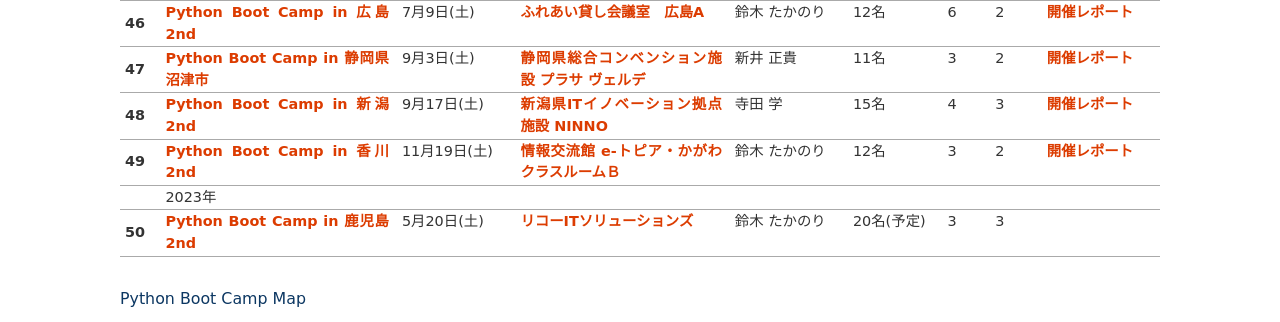
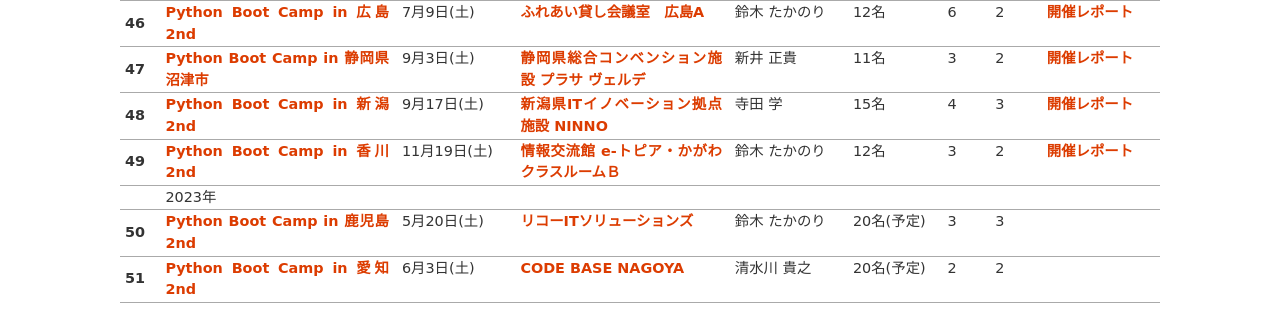
Before and after one commit to pyconjp/www.pycon.jp, a Sphinx documentation site: the page built from source/support/bootcamp.rst, in a window 1280 px wide and 900 px high, scrolled down 4110 px, cut to the strip 0-322 px from the top of the window. Built offline with Sphinx 7.4.7, drawn with Linux system fonts in a browser that asks for light colours.

Commit message:
Add pycamp aichi 2nd

```diff
--- a/source/support/bootcamp.rst
+++ b/source/support/bootcamp.rst
@@ -58,7 +58,7 @@
      - **茨城**、**栃木**、**群馬**、**埼玉**、**千葉**、東京、**神奈川** (2)
      - 6/7
    * - 中部
-     - **山梨**、**長野** (2)、**新潟** (2)、富山、**石川**、**福井**、**静岡** (3)、**愛知**、**岐阜**
+     - **山梨**、**長野** (2)、**新潟** (2)、富山、**石川**、**福井**、**静岡** (3)、**愛知** (2)、**岐阜**
      - 8/9
    * - 近畿
      - 三重、滋賀、**京都** (2)、**大阪**、**兵庫**、奈良、**和歌山**
@@ -658,6 +658,15 @@
      - 3
      - 3
      -
+   * - 51
+     - `Python Boot Camp in 愛知2nd <https://pyconjp.connpass.com/event/280530/>`__
+     - 6月3日(土)
+     - `CODE BASE NAGOYA <https://codebase.proto-g.co.jp/nagoya>`_
+     - 清水川 貴之
+     - 20名(予定)
+     - 2
+     - 2
+     -
 
 Python Boot Camp Map
 --------------------
```
